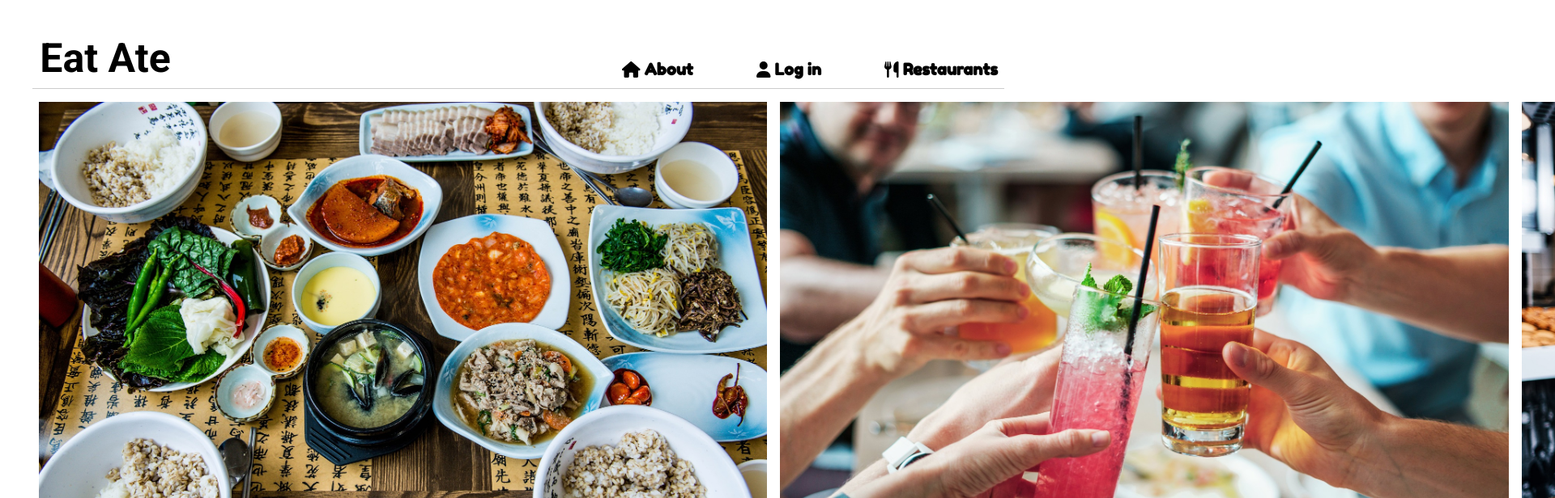
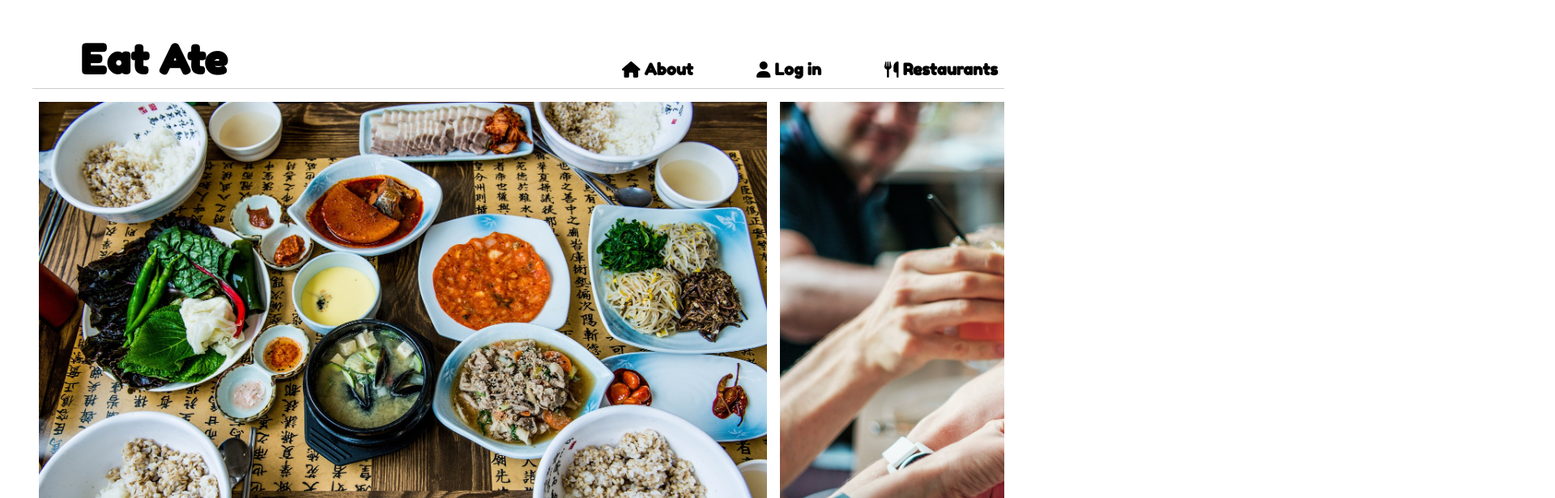
Before and after one commit to CodeSoom/react-week8-assignment-1, a React app: page / in a window 1280 px wide. Shown: the top 616 px of the page at 81% size, 1920 px wide, since content can reach past the window. Built offline with nearby package versions, Linux system fonts and the light colour scheme.

Commit message:
app 스타일

```diff
--- a/src/App.jsx
+++ b/src/App.jsx
@@ -22,6 +22,7 @@ import { loadItem } from './services/storage';
 const Container = styled.div({
   width: '1200px',
   margin: '0 auto',
+  overflow: 'hidden',
 });
 
 const Header = styled.header({
@@ -32,11 +33,11 @@ const Header = styled.header({
   },
   '& a': {
     display: 'block',
-    width: '180px',
+    width: '300px',
     padding: '43px 0 0',
     fontSize: '50px',
     fontWeight: 'bold',
-    fontFamily: 'Roboto',
+    fontFamily: 'Fredoka One',
     color: '#000000',
     textAlign: 'center',
     textDecoration: 'none',
```
